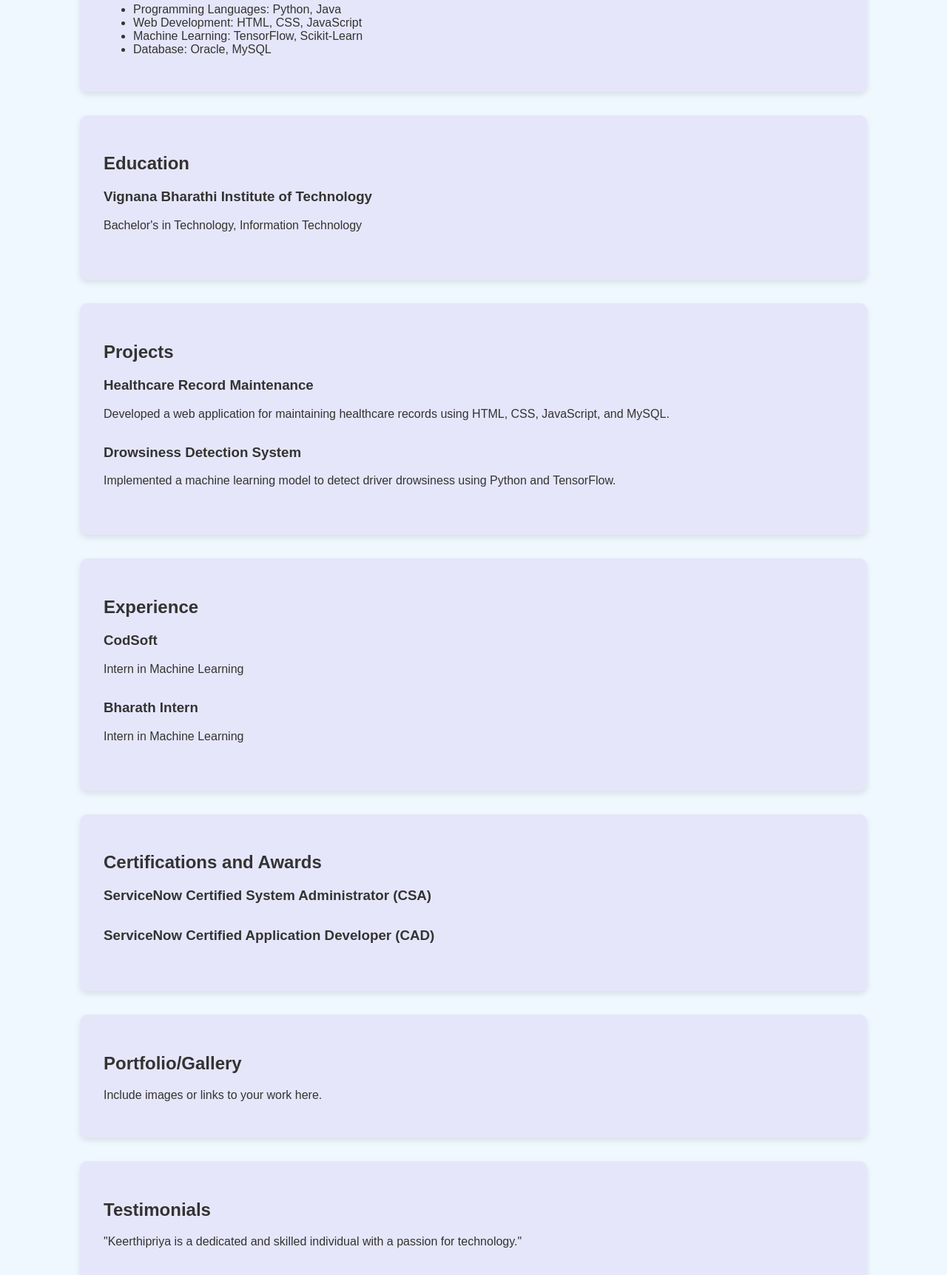
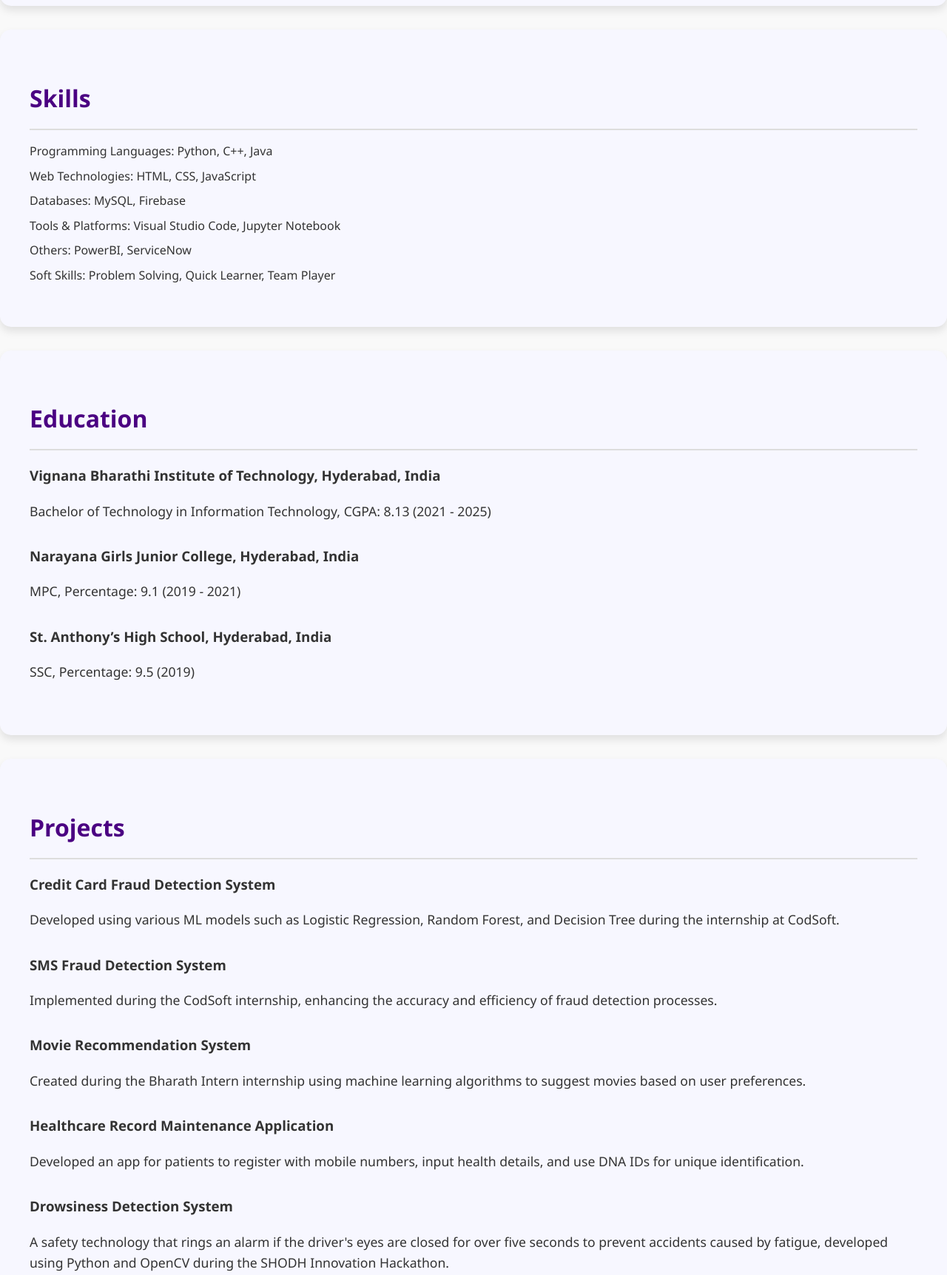
Before and after one commit to KeerthiPriya7/My_Portfolio, a plain HTML site: page index.html in a window 1280 px wide. Shown: the part 814-2538 px from the top of the page at 74% size. Drawn offline with Linux system fonts and the light colour scheme.

Commit message:
Update index.html

```diff
--- a/index.html
+++ b/index.html
@@ -4,41 +4,69 @@
     <title>Keerthipriya's Portfolio</title>
     <style>
         body {
-            font-family: Arial, sans-serif;
+            font-family: 'Segoe UI', Tahoma, Geneva, Verdana, sans-serif;
             margin: 0;
             padding: 0;
-            background-color: #f0f8ff;
+            background-color: #f9f9f9;
             color: #333;
+            line-height: 1.6;
         }
         header, footer {
             background-color: #4b0082;
             color: white;
             text-align: center;
-            padding: 1em 0;
+            padding: 1.5em 0;
+            box-shadow: 0 4px 8px rgba(0, 0, 0, 0.2);
         }
         nav {
-            background-color: #4b0082;
+            background-color: #6a0dad;
             color: white;
             padding: 1em;
             text-align: center;
+            box-shadow: 0 4px 8px rgba(0, 0, 0, 0.1);
+            position: sticky;
+            top: 0;
+            z-index: 1000;
         }
         nav a {
-            margin: 0 1em;
+            margin: 0 1.5em;
             color: white;
             text-decoration: none;
             font-weight: bold;
+            transition: color 0.3s;
+        }
+        nav a:hover {
+            color: #ffcc00;
         }
         section {
-            padding: 2em;
-            max-width: 1000px;
+            padding: 2.5em;
+            max-width: 1200px;
             margin: auto;
             background-color: white;
-            border-radius: 10px;
+            border-radius: 15px;
             margin-bottom: 2em;
-            box-shadow: 0 4px 8px rgba(0, 0, 0, 0.1);
+            box-shadow: 0 6px 12px rgba(0, 0, 0, 0.1);
+        }
+        h2 {
+            font-size: 2em;
+            margin-bottom: 0.5em;
+            color: #4b0082;
+            border-bottom: 2px solid #ddd;
+            padding-bottom: 0.5em;
+        }
+        p {
+            margin-bottom: 1.5em;
+            font-size: 1.1em;
+        }
+        ul {
+            list-style: none;
+            padding: 0;
+        }
+        li {
+            margin-bottom: 0.5em;
         }
         .about, .skills, .education, .projects, .experience, .certifications, .portfolio, .testimonials, .blog, .contact {
-            background-color: #e6e6fa;
+            background-color: #f7f7ff;
         }
         .project, .experience, .education, .skill, .certification, .testimonial, .blog-post {
             margin-bottom: 2em;
@@ -47,14 +75,30 @@
             display: block;
             width: 100%;
             margin: 1em 0;
-            padding: 0.5em;
+            padding: 0.75em;
+            border-radius: 5px;
+            border: 1px solid #ddd;
+            box-shadow: inset 0 2px 4px rgba(0, 0, 0, 0.05);
+        }
+        .contact-form input[type="submit"] {
+            background-color: #4b0082;
+            color: white;
+            cursor: pointer;
+            border: none;
+            transition: background-color 0.3s;
+        }
+        .contact-form input[type="submit"]:hover {
+            background-color: #6a0dad;
         }
         img.profile-pic {
             width: 250px;
             height: 300px;
             border-radius: 15px;
-            box-shadow: 0 4px 8px rgba(0, 0, 0, 0.1);
+            box-shadow: 0 4px 8px rgba(0, 0, 0, 0.2);
             margin-bottom: 20px;
+            display: block;
+            margin-left: auto;
+            margin-right: auto;
         }
     </style>
 </head>
@@ -75,50 +119,97 @@
         <a href="#contact">Contact</a>
     </nav>
     <section id="about" class="about">
-    <h2>About Me</h2>
-    <img src="https://keerthipriya7.github.io/My_Portfolio/Epi%20Photo.jpg" alt="Keerthipriya's photo" class="profile-pic">
-    <p>An IT student pursuing a bachelor's in technology from Vignana Bharathi Institute of Technology in the stream of Information Technology. I am interested in machine learning and web development.</p>
+        <h2>About Me</h2>
+        <img src="https://keerthipriya7.github.io/My_Portfolio/Epi%20Photo.jpg" alt="Keerthipriya's photo" class="profile-pic">
+        <p>Aspiring IT student with a solid foundation in programming and software development principles. Skilled in Python, Java, SQL with practical experience through various projects and internships. Eager to contribute to innovative software solutions and enhance technical expertise in a challenging and dynamic environment.</p>
     </section>
     <section id="skills" class="skills">
         <h2>Skills</h2>
         <ul>
-            <li>Programming Languages: Python, Java</li>
-            <li>Web Development: HTML, CSS, JavaScript</li>
-            <li>Machine Learning: TensorFlow, Scikit-Learn</li>
-            <li>Database: Oracle, MySQL</li>
+            <li>Programming Languages: Python, C++, Java</li>
+            <li>Web Technologies: HTML, CSS, JavaScript</li>
+            <li>Databases: MySQL, Firebase</li>
+            <li>Tools & Platforms: Visual Studio Code, Jupyter Notebook</li>
+            <li>Others: PowerBI, ServiceNow</li>
+            <li>Soft Skills: Problem Solving, Quick Learner, Team Player</li>
         </ul>
     </section>
     <section id="education" class="education">
         <h2>Education</h2>
         <div class="education">
-            <h3>Vignana Bharathi Institute of Technology</h3>
-            <p>Bachelor's in Technology, Information Technology</p>
+            <h3>Vignana Bharathi Institute of Technology, Hyderabad, India</h3>
+            <p>Bachelor of Technology in Information Technology, CGPA: 8.13 (2021 - 2025)</p>
+        </div>
+        <div class="education">
+            <h3>Narayana Girls Junior College, Hyderabad, India</h3>
+            <p>MPC, Percentage: 9.1 (2019 - 2021)</p>
+        </div>
+        <div class="education">
+            <h3>St. Anthony’s High School, Hyderabad, India</h3>
+            <p>SSC, Percentage: 9.5 (2019)</p>
         </div>
     </section>
     <section id="projects" class="projects">
         <h2>Projects</h2>
         <div class="project">
-            <h3>Healthcare Record Maintenance</h3>
-            <p>Developed a web application for maintaining healthcare records using HTML, CSS, JavaScript, and MySQL.</p>
+            <h3>Credit Card Fraud Detection System</h3>
+            <p>Developed using various ML models such as Logistic Regression, Random Forest, and Decision Tree during the internship at CodSoft.</p>
+        </div>
+        <div class="project">
+            <h3>SMS Fraud Detection System</h3>
+            <p>Implemented during the CodSoft internship, enhancing the accuracy and efficiency of fraud detection processes.</p>
+        </div>
+        <div class="project">
+            <h3>Movie Recommendation System</h3>
+            <p>Created during the Bharath Intern internship using machine learning algorithms to suggest movies based on user preferences.</p>
+        </div>
+        <div class="project">
+            <h3>Healthcare Record Maintenance Application</h3>
+            <p>Developed an app for patients to register with mobile numbers, input health details, and use DNA IDs for unique identification.</p>
         </div>
         <div class="project">
             <h3>Drowsiness Detection System</h3>
-            <p>Implemented a machine learning model to detect driver drowsiness using Python and TensorFlow.</p>
+            <p>A safety technology that rings an alarm if the driver's eyes are closed for over five seconds to prevent accidents caused by fatigue, developed using Python and OpenCV during the SHODH Innovation Hackathon.</p>
         </div>
     </section>
     <section id="experience" class="experience">
         <h2>Experience</h2>
         <div class="experience">
-            <h3>CodSoft</h3>
-            <p>Intern in Machine Learning</p>
+            <h3>Intern at CodSoft</h3>
+            <p>- Developed a Credit Card Fraud Detection System using various ML models.<br>
+               - Implemented an SMS Fraud Detection System.</p>
         </div>
         <div class="experience">
-            <h3>Bharath Intern</h3>
-            <p>Intern in Machine Learning</p>
+            <h3>Intern at Bharath Intern</h3>
+            <p>- Created a Movie Recommendation System using machine learning algorithms.<br>
+               - Worked on automation solutions using machine learning techniques.</p>
+        </div>
+        <div class="experience">
+            <h3>Innovate You – National Level Hackathon</h3>
+            <p>- Implemented an app for patients with mobile registration and unique DNA ID identification.</p>
+        </div>
+        <div class="experience">
+            <h3>SHODH Innovation Hackathon</h3>
+            <p>- Developed a safety technology to prevent accidents caused by driver fatigue.</p>
         </div>
     </section>
     <section id="certifications" class="certifications">
-        <h2>Certifications and Awards</h2>
+        <h2>Certifications</h2>
+        <div class="certification">
+            <h3>Python Programming (Red Hat Training Academy)</h3>
+        </div>
+        <div class="certification">
+            <h3>Networking Protocols (Cisco Networking Academy)</h3>
+        </div>
+        <div class="certification">
+            <h3>Web Development (Infosys Spring Board)</h3>
+        </div>
+        <div class="certification">
+            <h3>AWS Cloud Practitioner Essentials</h3>
+        </div>
+        <div class="certification">
+            <h3>Sports Event Web Application Project (Upskillmafia Web Hackathon)</h3>
+        </div>
         <div class="certification">
             <h3>ServiceNow Certified System Administrator (CSA)</h3>
         </div>
@@ -151,9 +242,14 @@
             <textarea name="message" placeholder="Your Message"></textarea>
             <input type="submit" value="Send">
         </form>
+        <p>Email: keerthipriyabattula@gmail.com</p>
+        <p>Phone: +91 9014811091</p>
+        <p>LinkedIn: <a href="https://www.linkedin.com/in/keerthi-priya-a96b00267/" target="_blank">Keerthi Priya</a></p>
+        <p>GitHub: <a href="https://github.com/KeerthiPriya7" target="_blank">KeerthiPriya7</a></p>
     </section>
     <footer>
         <p>&copy; 2024 Keerthipriya. All rights reserved.</p>
     </footer>
+    <script src="pscript.js"></script>
 </body>
 </html>
```
